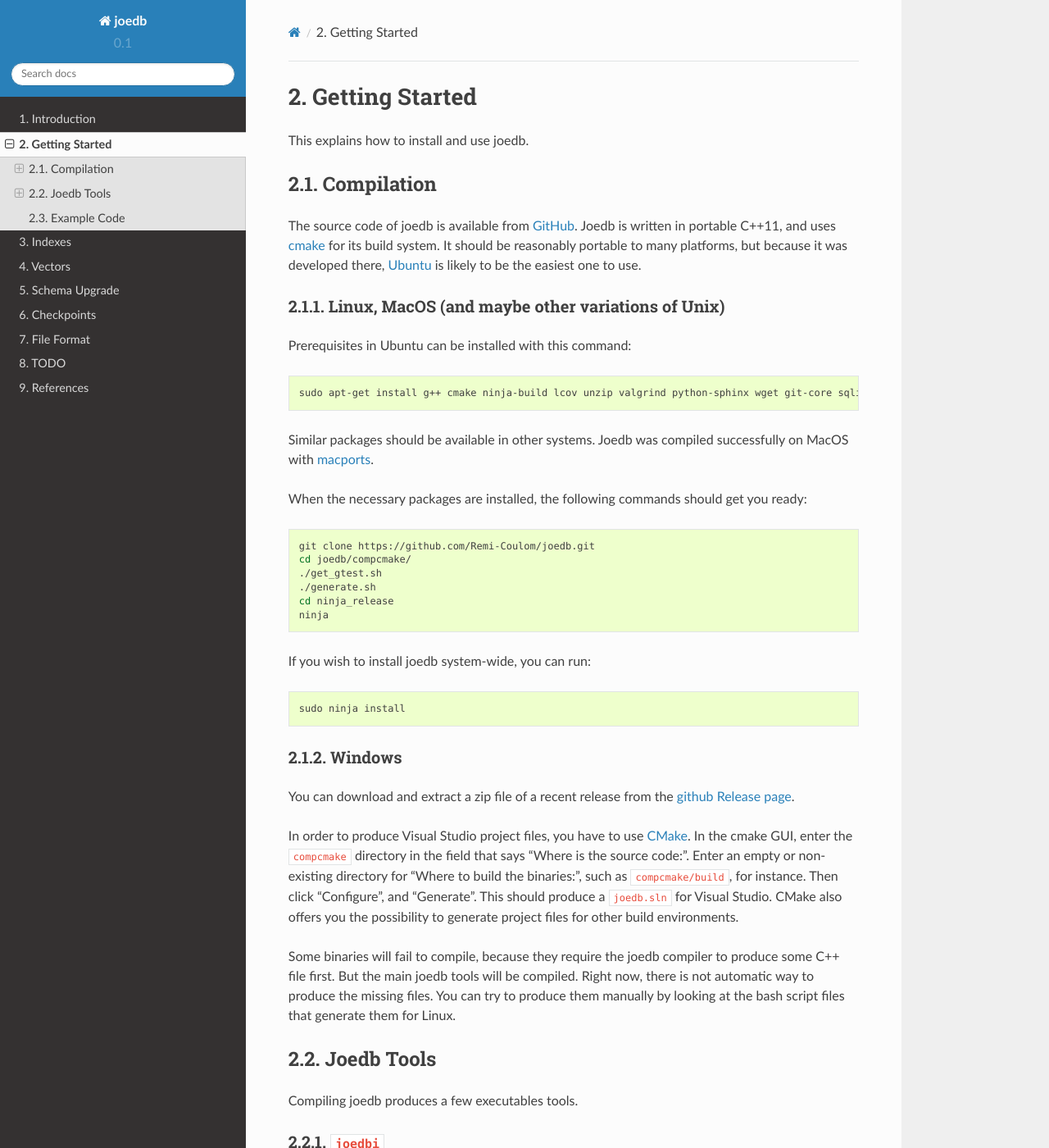
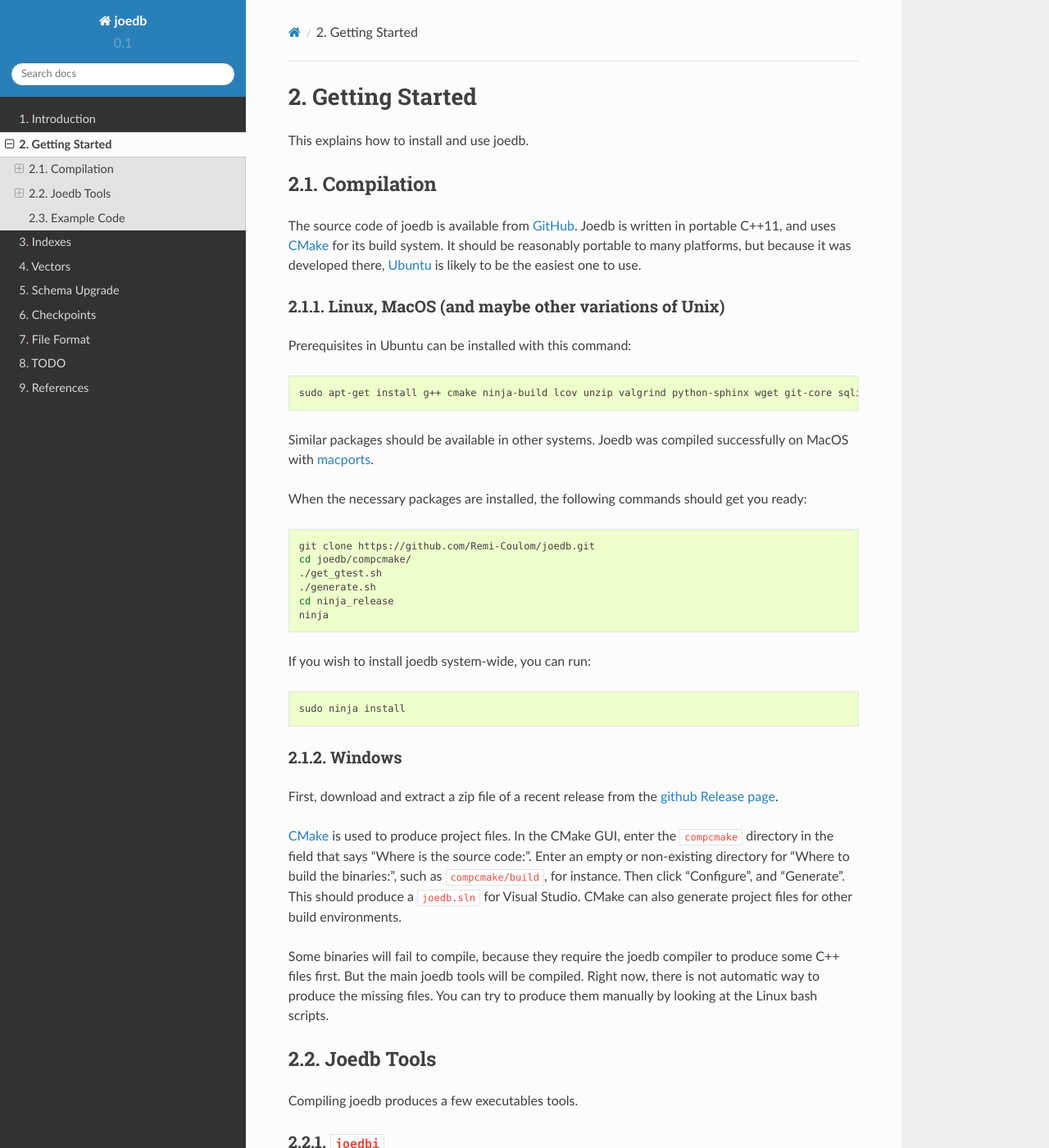
Before and after one commit to Remi-Coulom/joedb, a Sphinx documentation site: the page built from doc/source/getting_started.rst, in a window 1280 px wide and 1400 px high. Shown: the whole window at 82% size. Built offline with Sphinx 7.4.7 and the Read the Docs theme 2.0.0, drawn with Linux system fonts in a browser that asks for light colours; formulas are drawn with MathJax 3.

Commit message:
minor doc fixes

```diff
--- a/doc/source/conf.py
+++ b/doc/source/conf.py
@@ -30,7 +30,7 @@
 # extensions coming with Sphinx (named 'sphinx.ext.*') or your custom
 # ones.
 extensions = [
-    'sphinx.ext.pngmath',
+    'sphinx.ext.imgmath',
 ]
 
 # Add any paths that contain templates here, relative to this directory.
--- a/doc/source/getting_started.rst
+++ b/doc/source/getting_started.rst
@@ -6,7 +6,7 @@
 Compilation
 -----------
 
-The source code of joedb is available from `GitHub <https://github.com/Remi-Coulom/joedb>`_. Joedb is written in portable C++11, and uses `cmake <https://cmake.org/>`_ for its build system. It should be reasonably portable to many platforms, but because it was developed there, `Ubuntu <https://www.ubuntu.com/>`_ is likely to be the easiest one to use.
+The source code of joedb is available from `GitHub <https://github.com/Remi-Coulom/joedb>`_. Joedb is written in portable C++11, and uses `CMake <https://cmake.org/>`__ for its build system. It should be reasonably portable to many platforms, but because it was developed there, `Ubuntu <https://www.ubuntu.com/>`_ is likely to be the easiest one to use.
 
 Linux, MacOS (and maybe other variations of Unix)
 ^^^^^^^^^^^^^^^^^^^^^^^^^^^^^^^^^^^^^^^^^^^^^^^^^
@@ -39,11 +39,11 @@
 Windows
 ^^^^^^^
 
-You can download and extract a zip file of a recent release from the `github Release page <https://github.com/Remi-Coulom/joedb/releases>`_.
+First, download and extract a zip file of a recent release from the `github Release page <https://github.com/Remi-Coulom/joedb/releases>`_.
 
-In order to produce Visual Studio project files, you have to use `CMake <https://cmake.org>`_. In the cmake GUI, enter the ``compcmake`` directory in the field that says "Where is the source code:". Enter an empty or non-existing directory for "Where to build the binaries:", such as ``compcmake/build``, for instance. Then click "Configure", and "Generate". This should produce a ``joedb.sln`` for Visual Studio. CMake also offers you the possibility to generate project files for other build environments.
+`CMake <https://cmake.org>`__ is used to produce project files. In the CMake GUI, enter the ``compcmake`` directory in the field that says "Where is the source code:". Enter an empty or non-existing directory for "Where to build the binaries:", such as ``compcmake/build``, for instance. Then click "Configure", and "Generate". This should produce a ``joedb.sln`` for Visual Studio. CMake can also generate project files for other build environments.
 
-Some binaries will fail to compile, because they require the joedb compiler to produce some C++ file first. But the main joedb tools will be compiled. Right now, there is not automatic way to produce the missing files. You can try to produce them manually by looking at the bash script files that generate them for Linux.
+Some binaries will fail to compile, because they require the joedb compiler to produce some C++ files first. But the main joedb tools will be compiled. Right now, there is not automatic way to produce the missing files. You can try to produce them manually by looking at the Linux bash scripts.
 
 Joedb Tools
 -----------
```
